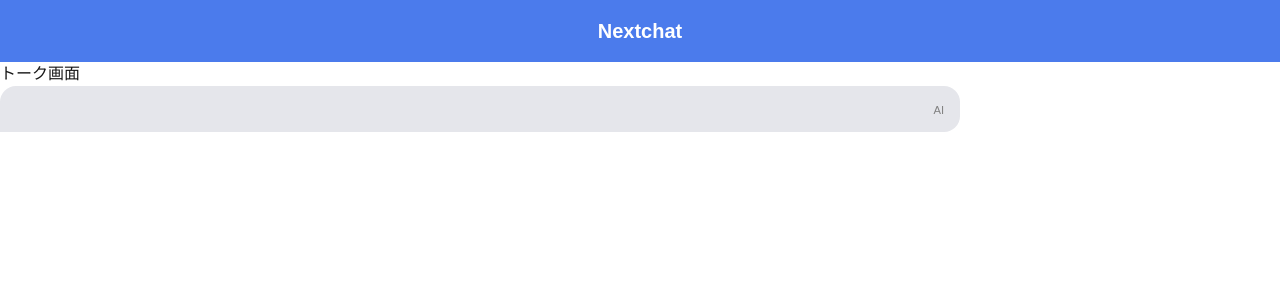
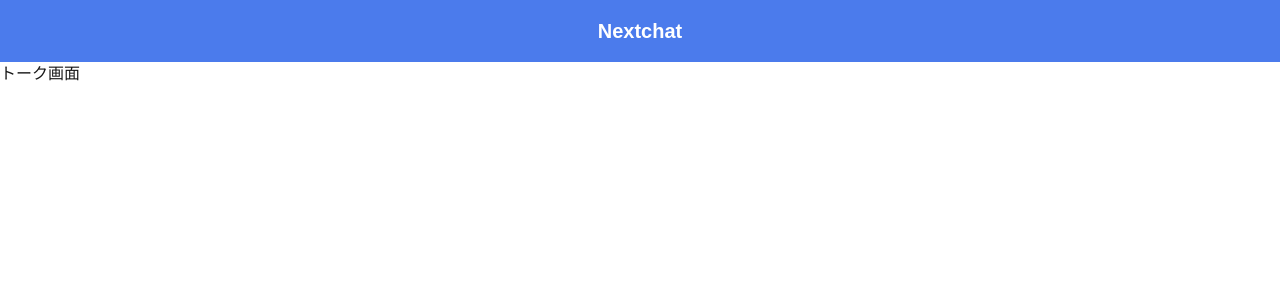
Before and after one commit to Tomoryo211/Nextchat, a Next.js app: page / in a window 1280 px wide. Shown: the top 300 px of the page. Built offline with nearby package versions, Linux system fonts and the light colour scheme.

Commit message:
コンポーネント変更

```diff
--- a/app/page.tsx
+++ b/app/page.tsx
@@ -13,7 +13,7 @@
         <div className="chatApp">
             <ChatHeader />
             <h1>トーク画面</h1>
-            <Container />
+
         </div>
         </>
     )
```
